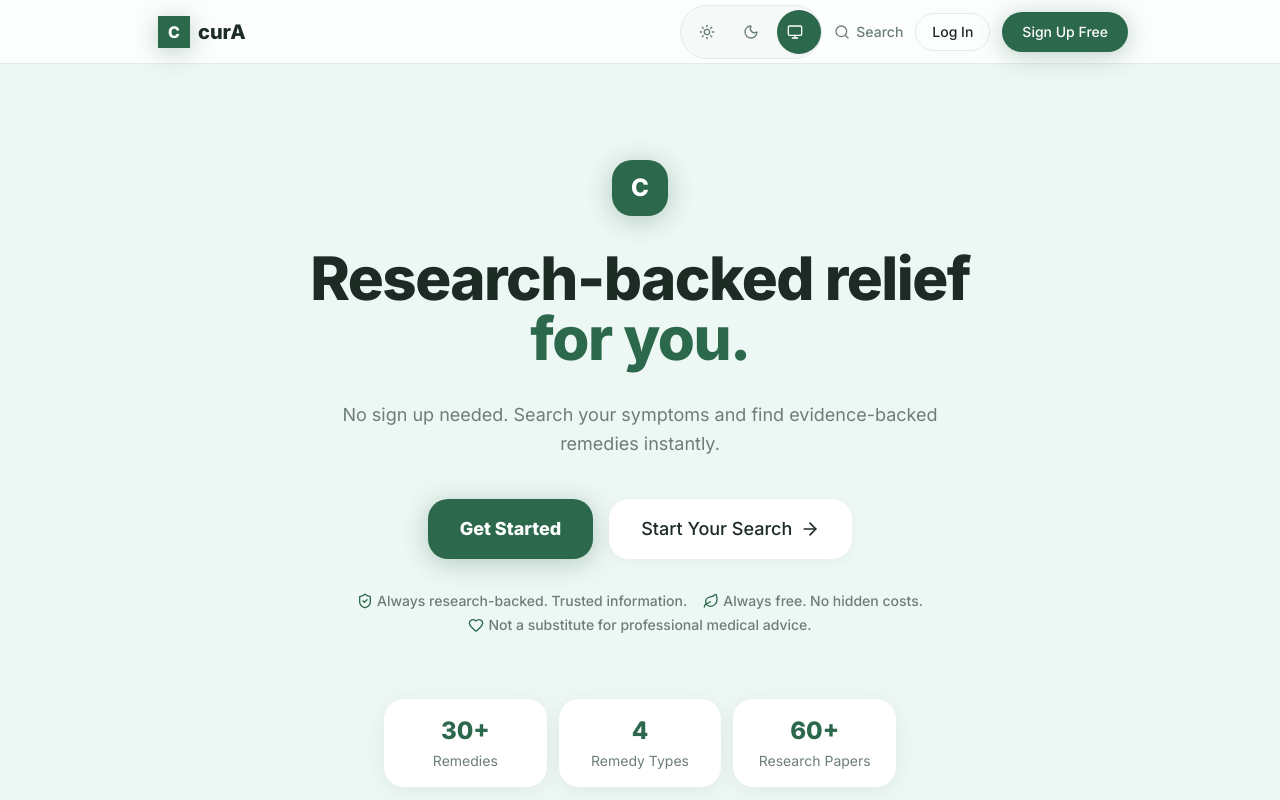
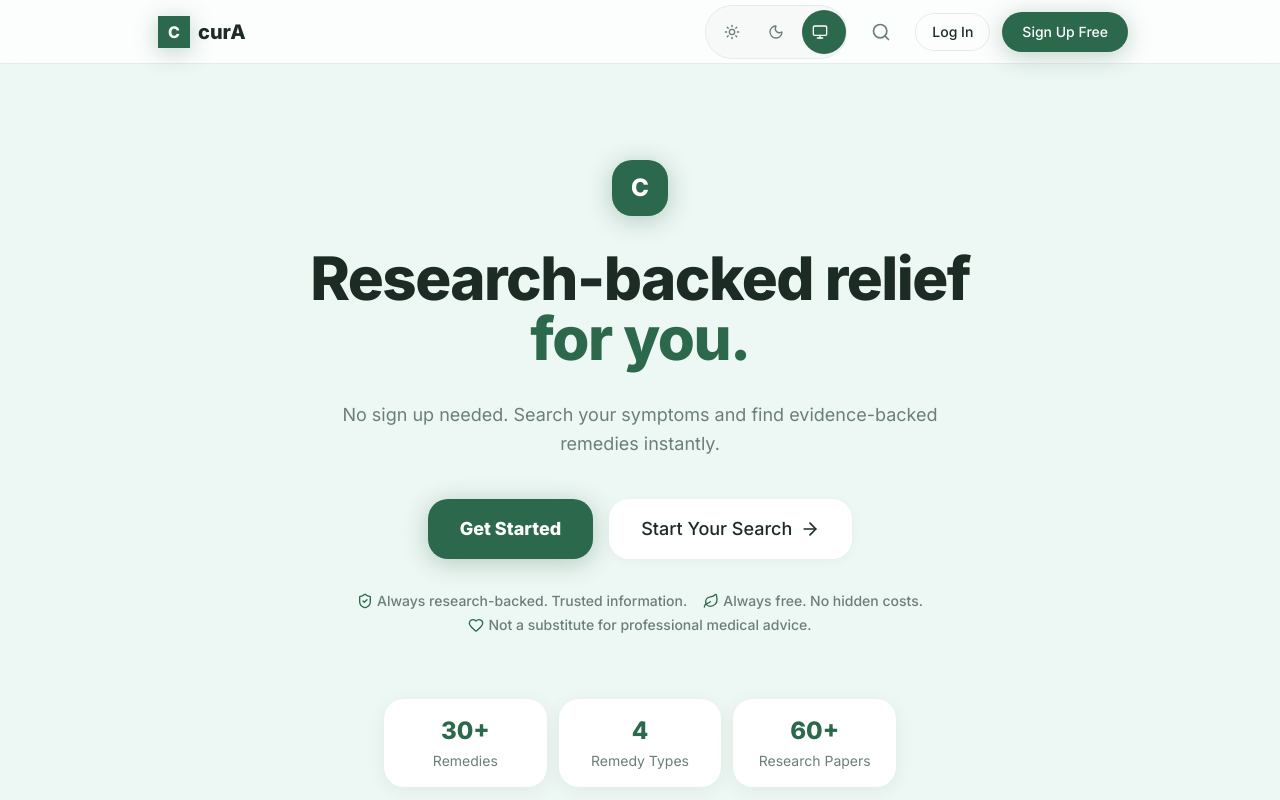
Before and after one commit to Adithya-ux-2006/ColtSolid, a React (Vite) app: page / in a window 1280 px wide. Shown: the top 800 px of the page. Built offline with nearby package versions, Linux system fonts and the light colour scheme; no server answers; the database is empty.

Commit message:
Convert header Search link to icon-only button in logged-out navbar

```diff
--- a/src/components/layout/Navbar.jsx
+++ b/src/components/layout/Navbar.jsx
@@ -38,9 +38,13 @@ export function Navbar() {
           </Link>
           <div className="hidden md:flex items-center gap-3">
             <ThemeToggle />
-            <Link to="/search" className="flex items-center gap-1.5 text-ink-muted hover:text-ink text-sm font-medium transition-colors">
-              <Search className="w-4 h-4" />
-              Search
+            <Link
+              to="/search"
+              aria-label="Search"
+              title="Search"
+              className="min-w-[44px] min-h-[44px] flex items-center justify-center rounded-full text-ink-muted hover:text-ink hover:bg-accent transition-colors"
+            >
+              <Search className="w-5 h-5" />
             </Link>
             <Link to="/login" className="rounded-full border border-border px-4 py-2 text-ink text-sm font-medium hover:bg-accent transition-colors">
               Log In
```
